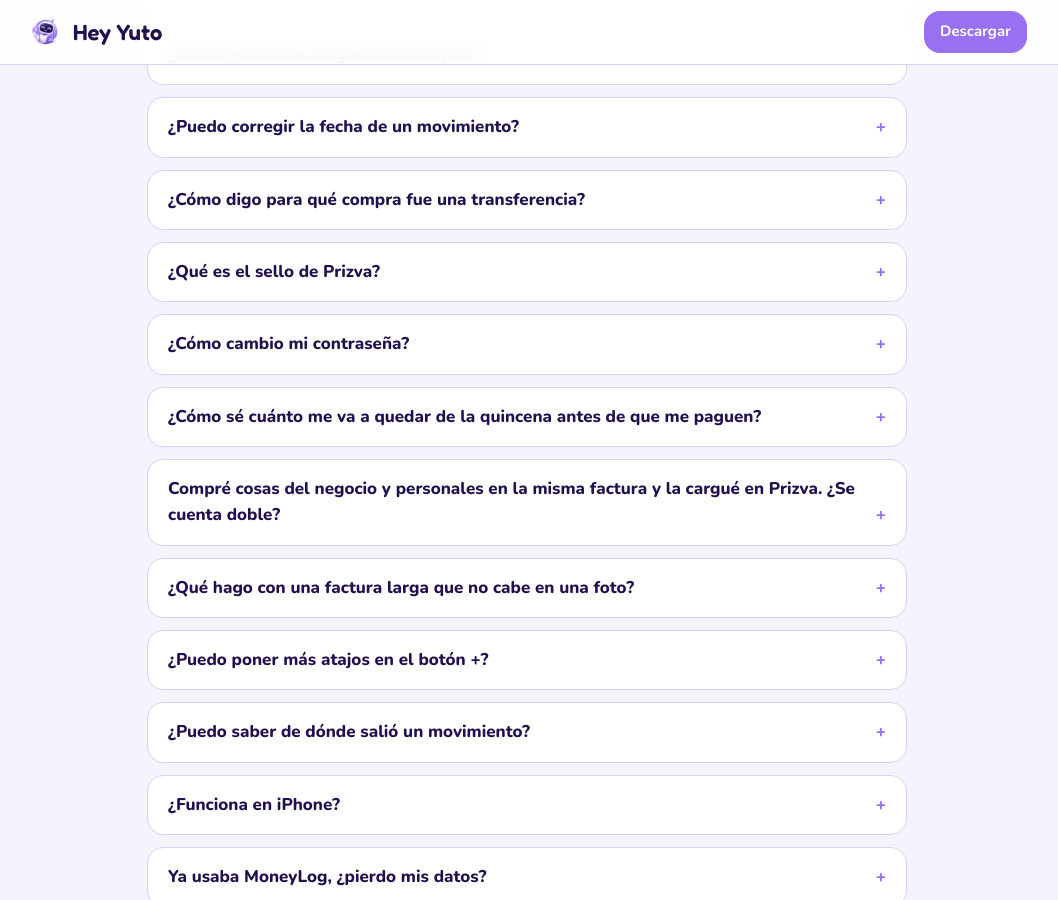
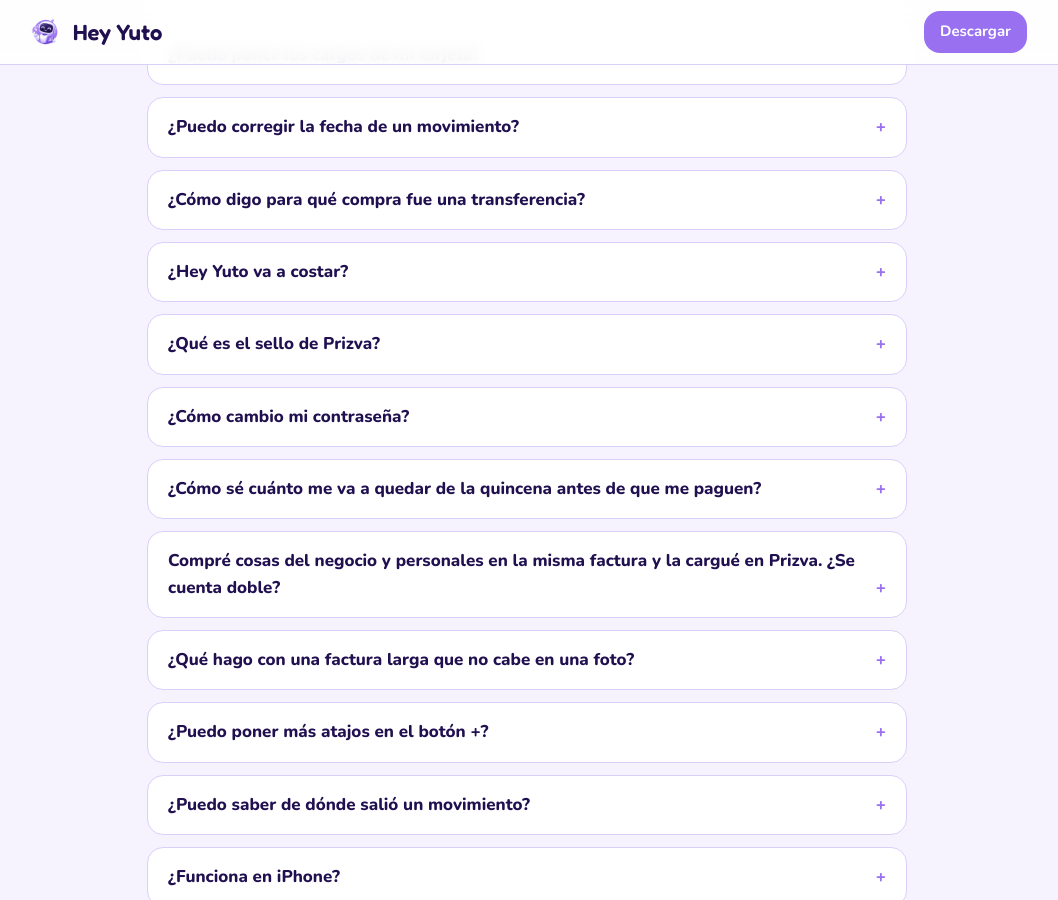
Before and after one commit to Dacoca34/yuto-legal, a Jekyll site: the page index.html, which Jekyll copies as it is, in a window 1280 px wide and 900 px high, scrolled down 5370 px. Shown: the whole window, without its empty margins (113-1171 px from the left). Built offline with Jekyll 4.4.1, drawn with Linux system fonts in a browser that asks for light colours; part of the change alters nothing that is shown.

Commit message:
FAQ: Hey Yuto va a costar? (0.68)
Co-Authored-By: Claude Opus 5.5 <noreply@anthropic.com>

```diff
--- a/index.html
+++ b/index.html
@@ -87,13 +87,14 @@
   <details><summary>¿Qué lee Yuto de mis notificaciones?</summary><p>Solo los avisos de las apps de bancos y billeteras que reconoce: el monto, el comercio y la fecha. Los avisos de cualquier otra app se ignoran: no se leen ni se guardan. Puedes quitar el acceso cuando quieras desde los ajustes del teléfono.</p></details>
   <details><summary>¿Mis datos están seguros?</summary><p>Cada cuenta ve solo sus propios movimientos, salvo las cuentas que decidas compartir en un grupo. Nunca se guarda el número completo de tu tarjeta. Todo está explicado en la <a href="privacidad">política de privacidad</a>.</p></details>
   <details><summary>¿Cómo anoto un pago de Yappy?</summary><p>No le tomes captura: en el comprobante toca Compartir y elige Hey Yuto. La app lee el monto, a quién le pagaste y la fecha, y tú revisas antes de guardar. Si ya lo tenías anotado, te avisa.</p></details>
-  <details><summary>¿Qué hace Yuto con lo que le pregunto?</summary><p>Para contestarte usa un resumen de tus finanzas del mes y busca en tus movimientos. La conversación se guarda solo en tu teléfono; nosotros solo contamos cuántas preguntas haces al día. Más detalles en la <a href="privacidad">política de privacidad</a>.</p></details>
+  <details><summary>¿Qué hace Yuto con lo que le pregunto?</summary><p>Para contestarte usa un resumen de tus finanzas del mes y busca en tus movimientos. La conversación se guarda solo en tu teléfono; nosotros solo contamos cuántas preguntas haces al día y al mes. Más detalles en la <a href="privacidad">política de privacidad</a>.</p></details>
   <details><summary>¿Se ve bien con letra grande?</summary><p>Sí. Si tienes la letra del teléfono grande, la app se acomoda para que todo se lea sin cortarse.</p></details>
   <details><summary>¿Puedo cambiar el orden de mis cuentas?</summary><p>Sí. En Finanzas, deja apretada una cuenta y arrástrala arriba o abajo. Ese orden se usa en toda la app, también en el calendario de Inicio. Lo mismo funciona con tus categorías, tus metas de ahorro y tus gastos fijos.</p></details>
   <details><summary>¿Sirve para mi Navideña o Mi Meta?</summary><p>Sí. Marca esa cuenta como "Ahorro bloqueado" con la fecha en que el banco la libera, y agrega en Recurrentes el "Ahorro automático" que te pasan cada semana o quincena (de tu cuenta o del salario). Yuto lo anota solo, no lo cuenta como plata disponible y te avisa cuando se libera.</p></details>
   <details><summary>¿Puedo poner los cargos de mi tarjeta?</summary><p>Sí: cada cargo con su ITBMS, mensual o anual, y el seguro de saldo deudor como % de lo que debes. En cada corte te los pone para confirmar.</p></details>
   <details><summary>¿Puedo corregir la fecha de un movimiento?</summary><p>Sí. En Inicio, deja presionado el movimiento y toca Editar: arriba está la fecha. Ahí mismo cambias el monto, la categoría o lo divides en partes.</p></details>
   <details><summary>¿Cómo digo para qué compra fue una transferencia?</summary><p>Deja presionada la transferencia en Inicio. Yuto te sugiere la compra de la cuenta a la que pasaste la plata, del mismo día o los dos siguientes; toca "Ligar" o elige otra. Solo es para que lo veas: no cambia ningún saldo.</p></details>
+  <details><summary>¿Hey Yuto va a costar?</summary><p>Va a tener dos planes, Básico y Pro, con 30 días de Pro gratis para probar. Te vamos a avisar antes; hoy todo sigue igual.</p></details>
   <details><summary>¿Qué es el sello de Prizva?</summary><p>Prizva es la app para calcular costos, precios e inventario de tu negocio, con la misma cuenta de Yuto. Lo que vendes o compras allá llega solo a Yuto con ese sello. En Resumen, en tu negocio, ves cuánto te costó hacer lo vendido y tu ganancia real.</p></details>
   <details><summary>¿Cómo cambio mi contraseña?</summary><p>En Ajustes → Cuenta → "Cambiar contraseña": escribe la actual y la nueva dos veces. Si no te acuerdas de la actual, cierra sesión y en la pantalla de entrada toca "¿Olvidaste tu contraseña?"; te llega un correo para poner una nueva.</p></details>
   <details><summary>¿Cómo sé cuánto me va a quedar de la quincena antes de que me paguen?</summary><p>Toca tu día de pago (los días en verde del calendario) y, en la lista de qué pagar, toca "Simular cuánto me queda". Marca lo que piensas pagar y arriba ves cuánto te quedaría. Si todavía no te pagan, Yuto usa lo que te suele entrar en esa misma quincena (el promedio de los últimos 4 meses), así una quincena chica no se mezcla con la grande. Es solo una simulación: no se marca ni se guarda nada. Con "+ Gasto para jugar" pruebas gastos que no son cobros, como $30 de gasolina o comer afuera, y con "+ Le debo a alguien" anotas lo que te prestaron para pagarlo ese día.</p></details>
```
